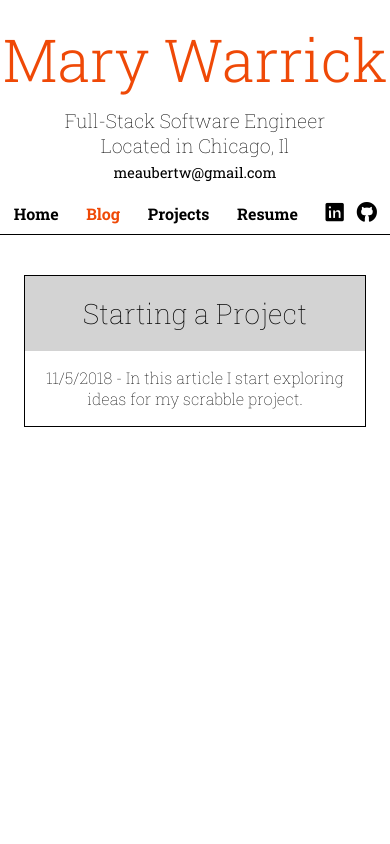
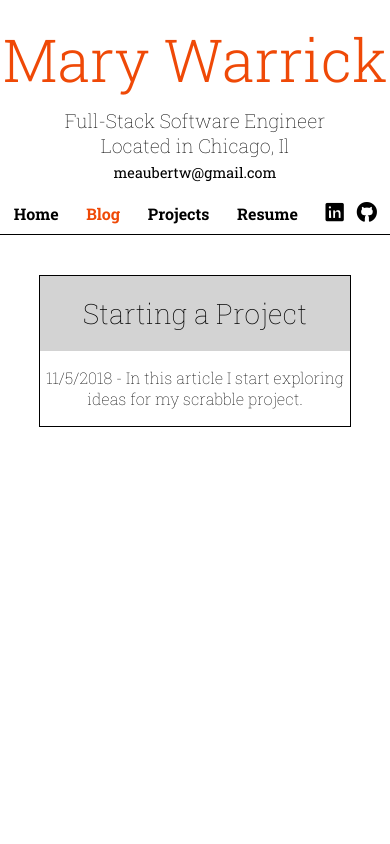
Before and after one commit to maubertw/my-site, a React (Create React App) app: page /blog in a window 390 px wide. Shown: the top 844 px of the page. Built offline with nearby package versions, Linux system fonts and the light colour scheme.

Commit message:
mobile adjustments

```diff
--- a/src/App.css
+++ b/src/App.css
@@ -51,7 +51,7 @@ nav {
 
 .blerb {
   height: 150px;
-  width: 340px;
+  width: 310px;
   border: 1px solid black;
   display: flex;
   flex-direction: column;
@@ -62,7 +62,7 @@ nav {
 .blerbHeader {
   background-color: lightgray;
   height: 75px;
-  width: 340px;
+  width: 310px;
   display: flex;
   justify-content: center;
   flex-direction: column;
```
